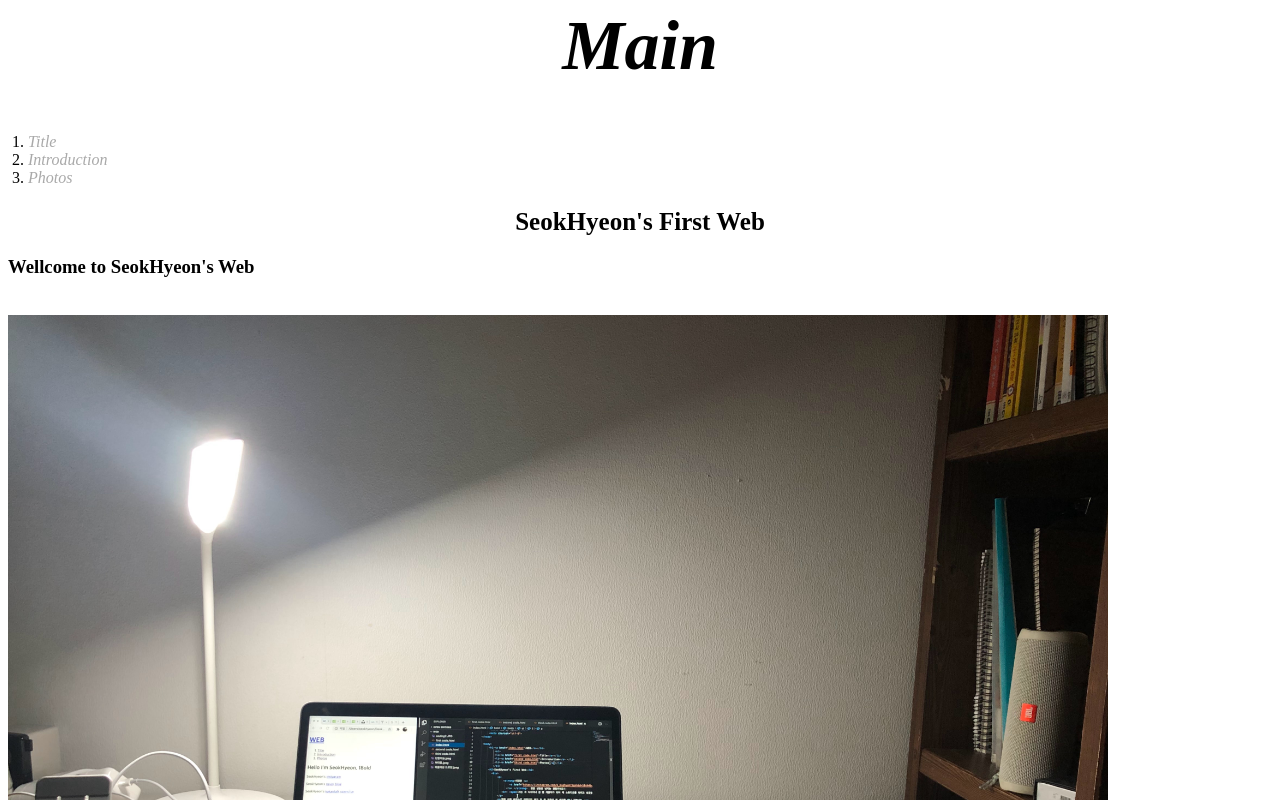
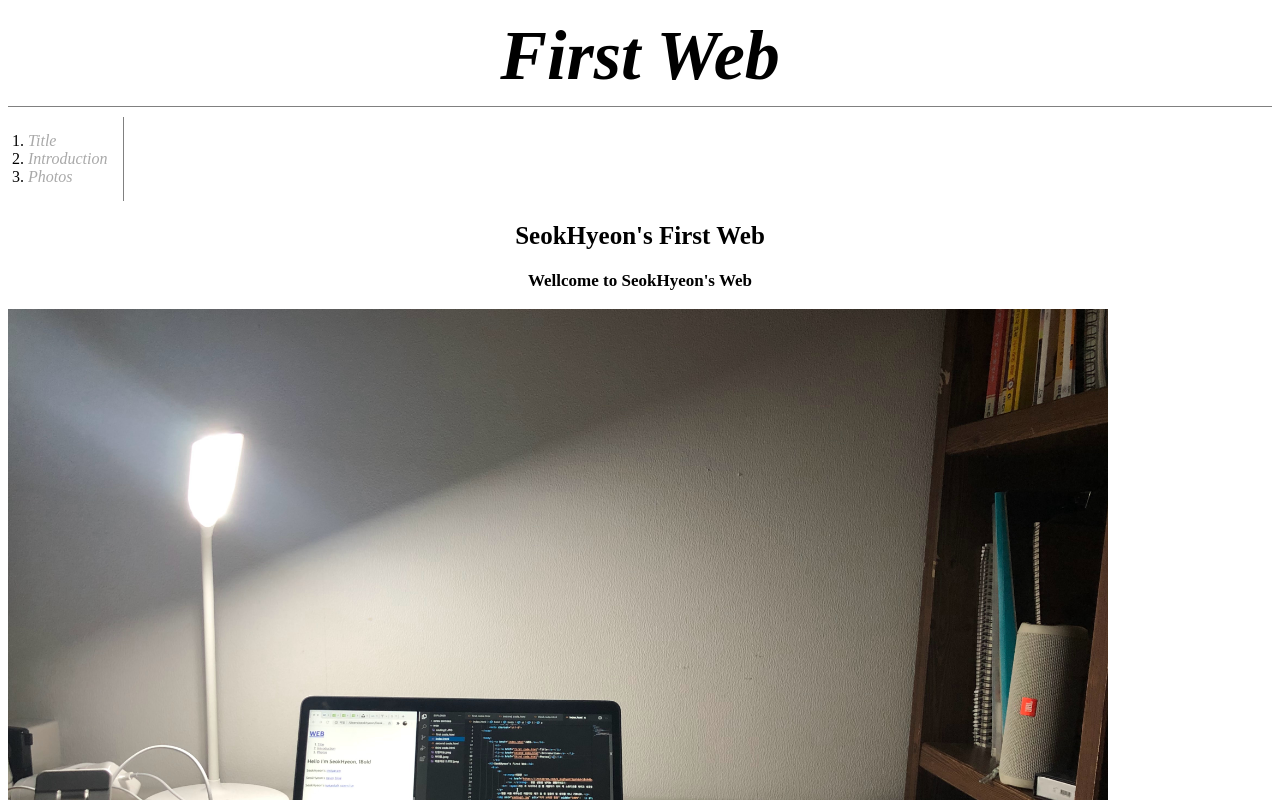
Before and after one commit to hyeon-cloud/seokhyeon-s-web1, a plain HTML site: page index.html in a window 1280 px wide. Shown: the top 800 px of the page. Drawn offline with Linux system fonts and the light colour scheme.

Commit message:
Add files via upload

```diff
--- a/index.css
+++ b/index.css
@@ -1,6 +1,16 @@
 .saw{color: darkgrey;}
 a {color: black; font-style: italic; text-decoration: none;}
-ol{margin-left: -20px;}
-h1{text-align: center; font-size:70px; margin-top: -10px;}
+h1{text-align: center; font-size:70px; margin:0px; padding-bottom: 10px; border-bottom: 1px solid grey;}
 h2{text-align: center; font-size: 25px;}
-.title{text-align: center; font-size:70px; margin-top: -10px;}
+ .title{text-align: center; font-size:70px; margin-top: -10px;}
+ol{
+    border-right:1px solid grey;
+    width: 95px;
+    padding-bottom: 15px;
+    padding-top: 15px;
+    margin-left: -20px;
+    margin-top: 10px;
+}
+.indexh3{text-align: center; font-size: 17px;
+margin-bottom: 0px;
+}
--- a/index.html
+++ b/index.html
@@ -18,7 +18,7 @@
 
      <body>
          <p>
-             <h1><a href="index.html" class="title">Main</a></h1>
+             <h1><a href="index.html" class="title">First Web</a></h1>
              <ol>
              <li><a href="first code.html" class="saw">Title</a></li>
              <li><a href="second code.html" class="saw">Introduction</a> </li>
@@ -29,9 +29,10 @@
          <h2>SeokHyeon's First Web</h2>
            <div>
                <p>
-                  <h3> Wellcome to SeokHyeon's Web</h3>
+                  <h3 class="indexh3"> Wellcome to SeokHyeon's Web</h3>
                    <br> <img src="homeimg.jpg" alt="work space" width="100%" style="max-width: 1100px;">
-               </p>
+                   <link rel="stylesheet" href="index.css">
+                </p>
                <p style="margin-top: -20px;">my workspace</p>
           </div>
      </body>
```
Also changed, not shown: first code.html (+1 -1 lines), second code.html (+1 -1 lines), third code.html (+1 -1 lines).
